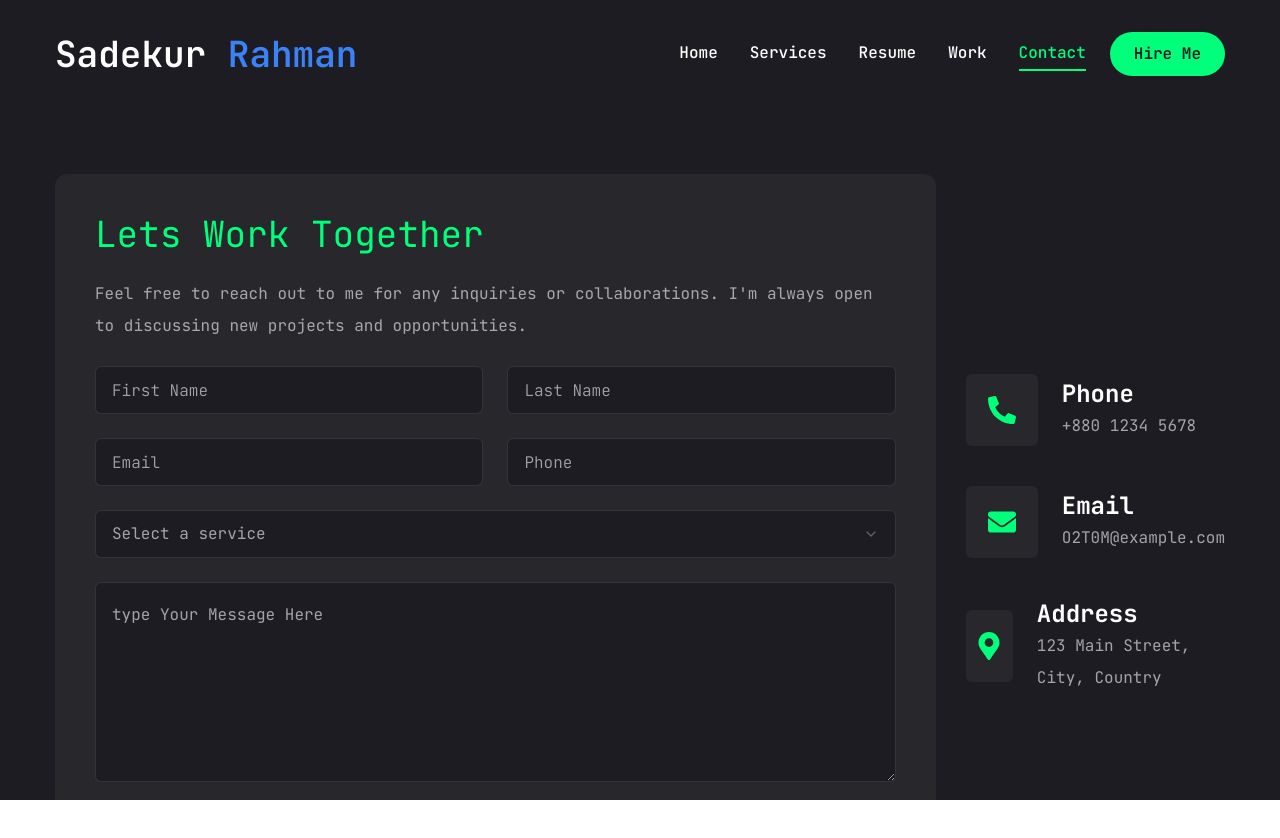
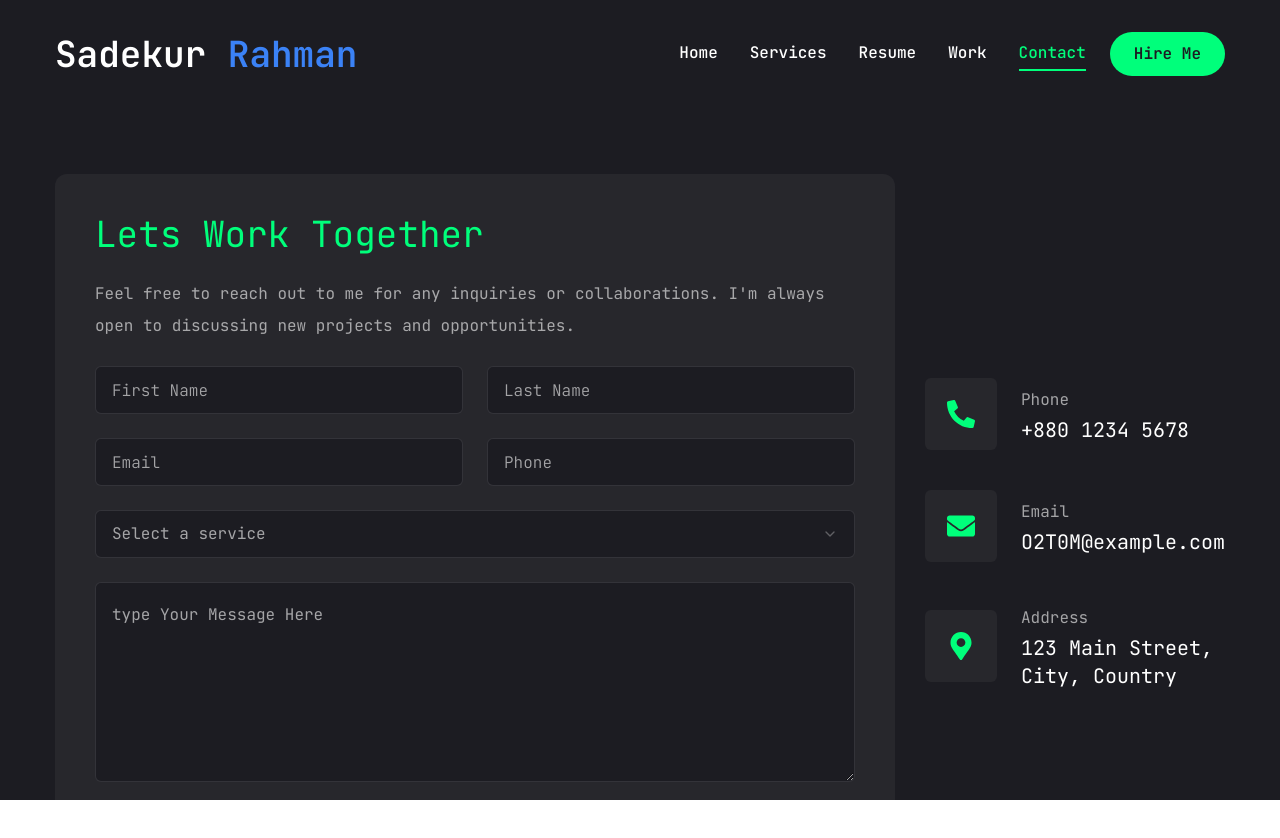
Before and after one commit to sadekur/pfs-2, a Next.js app: page /contact in a window 1280 px wide. Shown: the top 838 px of the page. Built offline with nearby package versions, Linux system fonts and the light colour scheme.

Commit message:
Refactor Contact section to display contact information in a structured list format

```diff
--- a/app/contact/page.jsx
+++ b/app/contact/page.jsx
@@ -71,9 +71,9 @@ const Contact = () => {
                   <div className="w-[52px] h-[52px] xl:w-[72px] xl:h-[72px] bg-[#27272c] text-accent rounded-md flex items-center justify-center">
                     <div className="text-[28px]">{item.icon}</div>
                   </div>
-                  <div>
-                    <h3 className="text-2xl font-bold text-white">{item.title}</h3>
-                    <p className="text-white/60">{item.description}</p>
+                  <div className="flex-1">
+                    <p className="text-white/60">{item.title}</p>
+                    <h3 className="text-xl">{item.description}</h3>
                   </div>
                 </li>
               )
```
